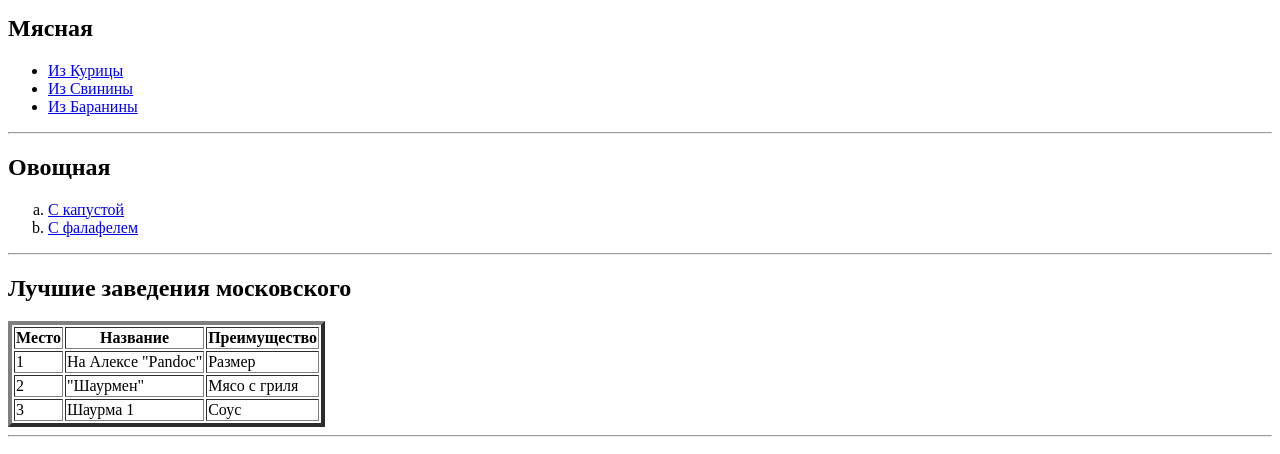
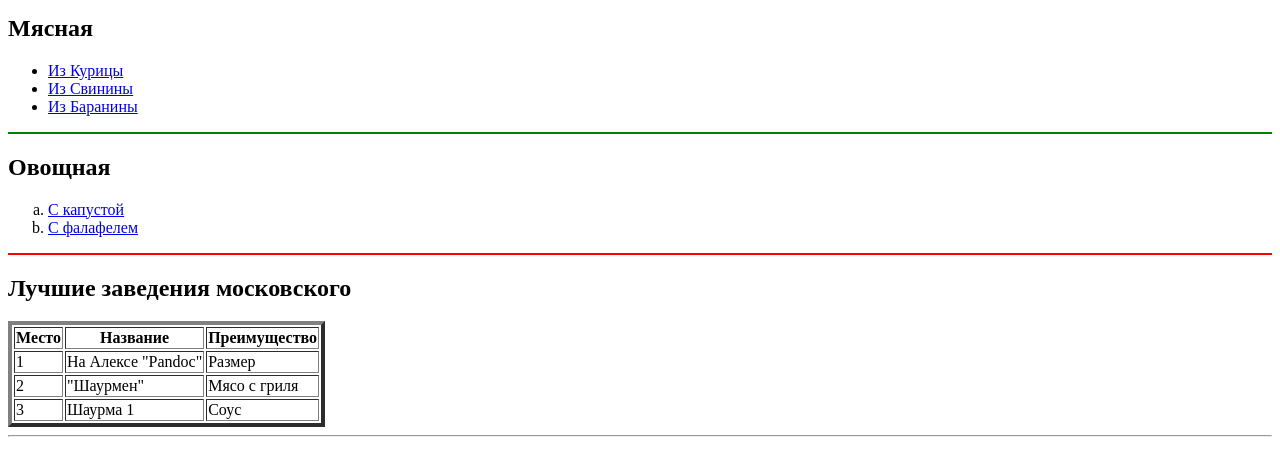
Before and after one commit to makshoop/shaurma, a plain HTML site: page index.html in a window 1280 px wide. Shown: the part 333-787 px from the top of the page. Drawn offline with Linux system fonts and the light colour scheme.

Commit message:
used: atribute color for inline tags

```diff
--- a/index.html
+++ b/index.html
@@ -31,13 +31,16 @@
         <li> <a target="_blank" href="https://1000.menu/cooking/19232-shaurma-so-svininoi-domashnyaya"> Из Свинины</a> </li>
         <li> <a target="_blank" href="https://webspoon.ru/receipt/shaurma-s-baraninojj"> Из Баранины</a></li>
     </ul>
-    <hr>
+
+    <hr color="green">
+
     <h2>Овощная</h2>
     <ol type="a" >
         <li> <a target="_blank" href="https://hi-chef.ru/recipe/15285-ovoschnaja-shaurma/"> С капустой </a></li>
         <li><a target="_blank" href="https://food.ru/recipes/50476-shaurma-s-falafelem"> С фалафелем </a></li>
     </ol>
-    <hr>
+
+    <hr color="red">
 
     <h2>Лучшие заведения московского</h2>
 <table border="4">
@@ -48,11 +51,12 @@
             <th>Преимущество</th>
         </tr>
     </thead>
-   <tbody><tr>
+   <tbody>
+       <tr>
     <td>1</td>
     <td>На Алексе "Pandoc"</td>
     <td>Размер</td>
-</tr>
+        </tr>
 <td>2</td>
 <td>"Шаурмен"</td>
 <td>Мясо с гриля</td>
```
